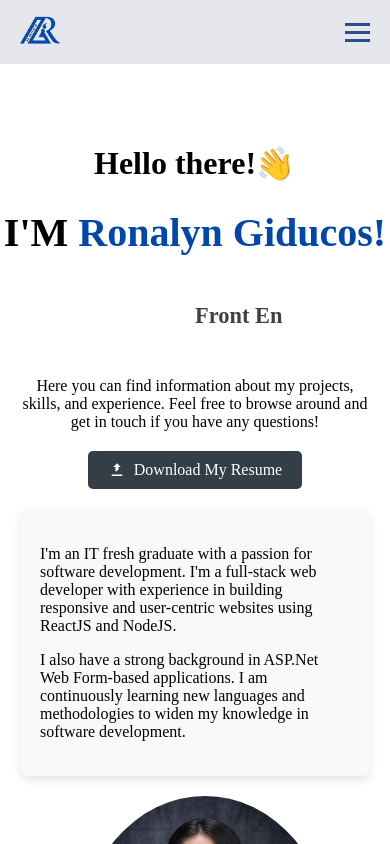
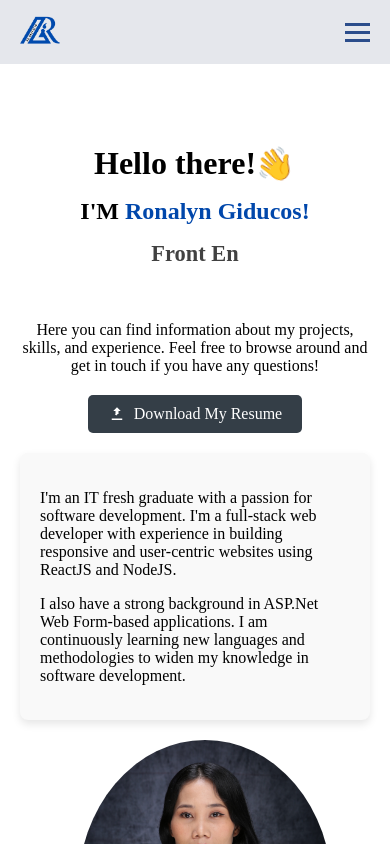
Before and after one commit to ronalyn05/RG-DevFolio, a React (Create React App) app: page /#/ in a window 390 px wide. Shown: the top 844 px of the page. Built offline with nearby package versions, Linux system fonts and the light colour scheme.

Commit message:
added some small changes to  typewriter style

```diff
--- a/src/index.js
+++ b/src/index.js
@@ -19,7 +19,7 @@
 // src/index.js
 import React from "react";
 import ReactDOM from "react-dom";
-import "./style.css"; // Import your CSS file
+import "./style.css";
 import App from "./App";
 
 ReactDOM.render(
--- a/src/pages/Home.css
+++ b/src/pages/Home.css
@@ -137,15 +137,34 @@
       max-width: 100%;
     }
 
-    .heading-type {
+    /* .heading-type {
       padding-left: 0;
       text-align: center;
       justify-content: center;
 
+    } */
+    /* Ensure flexbox settings for centering */
+.heading-type {
+    display: flex; /* Enable flexbox layout */
+    justify-content: center; /* Center horizontally */
+    align-items: center; /* Center vertically if needed */
+    width: auto; /* Ensure it takes full width */
+    text-align: center; /* Center text inside */
+    padding: 20px 0; /* Add some padding for spacing */
+  }
+
+  /* Media query for responsive design */
+  @media (max-width: 768px) {
+    .heading-type {
+      /* Additional responsive styles if needed */
+      padding-left: 0;
+      padding-right: 0;
     }
+  }
+
 
     .heading-name {
-      font-size: 2.5em !important;
+      font-size: 1.5em !important;
       padding-left: 0 !important;
     }
 
--- a/src/pages/Home.js
+++ b/src/pages/Home.js
@@ -23,7 +23,7 @@ const Home = () => {
           <h4 className="software-engineer">Software Engineer</h4>
         </div> */}
       </header>
-      <div className="heading-type">
+      <div className="typewriter-wrapper">
         <TypeWriter />
       </div>
       <br />
--- a/src/style.css
+++ b/src/style.css
@@ -373,12 +373,12 @@ html, body, #root {
   .heading-description {
     margin-left: 20px !important;
   }
-  .heading-type {
+  /* .heading-type {
     padding-left: 15px;
     text-align: "left";
   }
-
-  .heading {
+   */
+  /* .heading {
     font-size: 2.4em !important;
     padding-left: 20px !important;
   }
@@ -391,15 +391,53 @@ html, body, #root {
   .main-name {
     color: #414141;
   }
+   */
+/* Style for the Typewriter wrapper */
+.Typewriter__wrapper {
+    font-size: 2.2em !important;
+    color: #414141  !important;
+    font-weight: 600 !important;
+    display: flex; /* Enable flexbox for centering */
+    justify-content: center; /* Center horizontally */
+    align-items: center; /* Center vertically */
+    width: 100%; /* Full width to ensure centering */
+    margin: 0 auto; /* Center horizontally */
+  }
 
-  .Typewriter__wrapper {
+  /* Style for the Typewriter cursor */
+  .Typewriter__cursor {
+    display: none !important;
+    /* font-size: 2.4em !important;
+    color: #414141 !important; */
+  }
+
+  /* Mobile view adjustments */
+  @media (max-width: 767px) {
+    .Typewriter__wrapper {
+      font-size: 1.4em !important;
+      font-weight: 600 !important;
+      position: relative !important; /* Change to relative to fit better */
+      text-align: center; /* Ensure text is centered */
+      margin: 0 auto; /* Center the wrapper */
+      padding: 0; /* Remove any padding if necessary */
+    }
+
+    .Typewriter__cursor {
+      /* font-size: 1.4em !important;
+      color: #0a121d !important; */
+      display: none !important;
+    }
+  }
+
+
+  /* .Typewriter__wrapper {
     font-size: 2.2em !important;
-    color: #414141 !important;
+    color: #0047AB !important;
     font-weight: 600 !important;
   }
   .Typewriter__cursor {
     font-size: 2.4em !important;
-    color: #414141 !important;
+    color: #0047AB !important;
   }
 
   @media (max-width: 767px) {
@@ -411,7 +449,7 @@ html, body, #root {
     .Typewriter__cursor {
       display: none !important;
     }
-  }
+  } */
 
   .myAvtar {
     justify-content: center !important;
```
